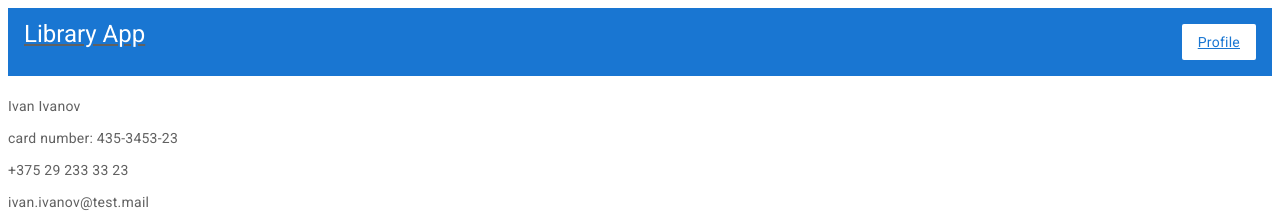
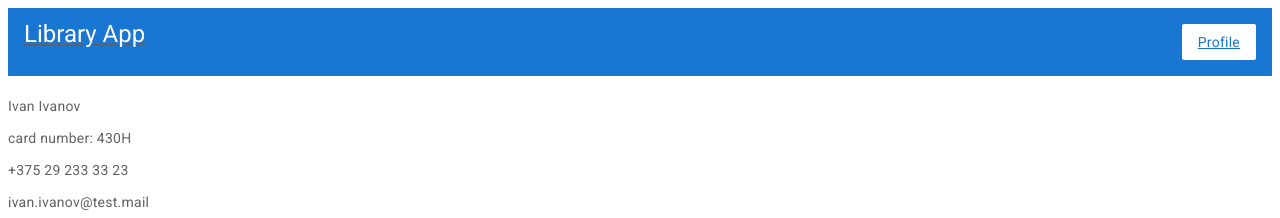
Before and after one commit to Lozovskij/angular-library-app, an Angular app in the folder library-app-client/: page /profile in a window 1280 px wide. Shown: the top 218 px of the page. Built offline with nearby package versions, Linux system fonts and the light colour scheme.

Commit message:
refactor: add jwt bearer + minor refactor

```diff
--- a/library-app-client/src/app/temp-data/user.ts
+++ b/library-app-client/src/app/temp-data/user.ts
@@ -15,7 +15,7 @@ export interface Patron {
 export const user: Patron = {
     id: 1,
     fullName: 'Ivan Ivanov',
-    cardNumber: '435-3453-23',
+    cardNumber: '430H',
     phoneNumber: '+375 29 233 33 23',
     email: 'ivan.ivanov@test.mail',
     holds: [],
```
Also changed, not shown: 2 other files (tests, documents, lock files or other folders).
